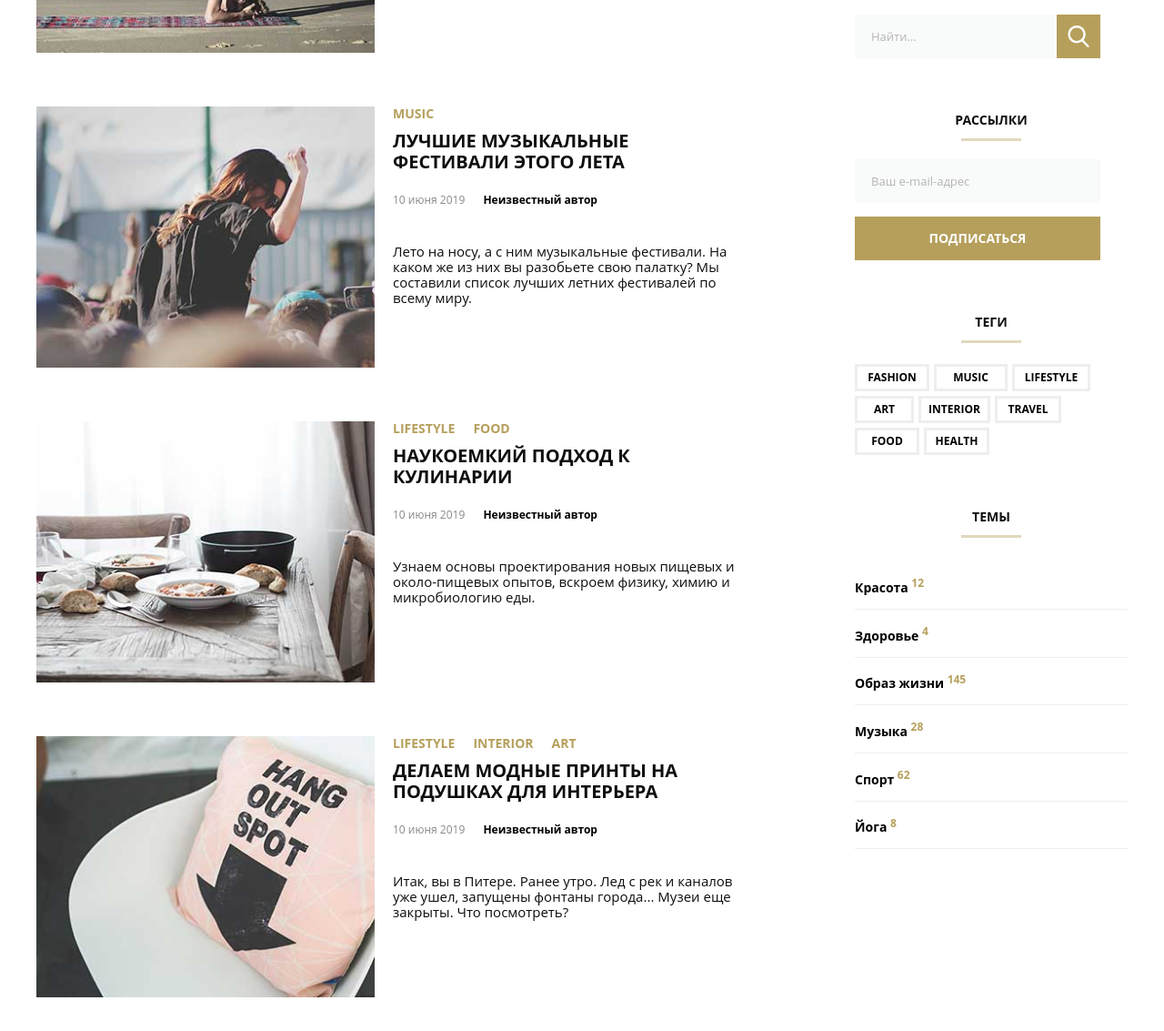
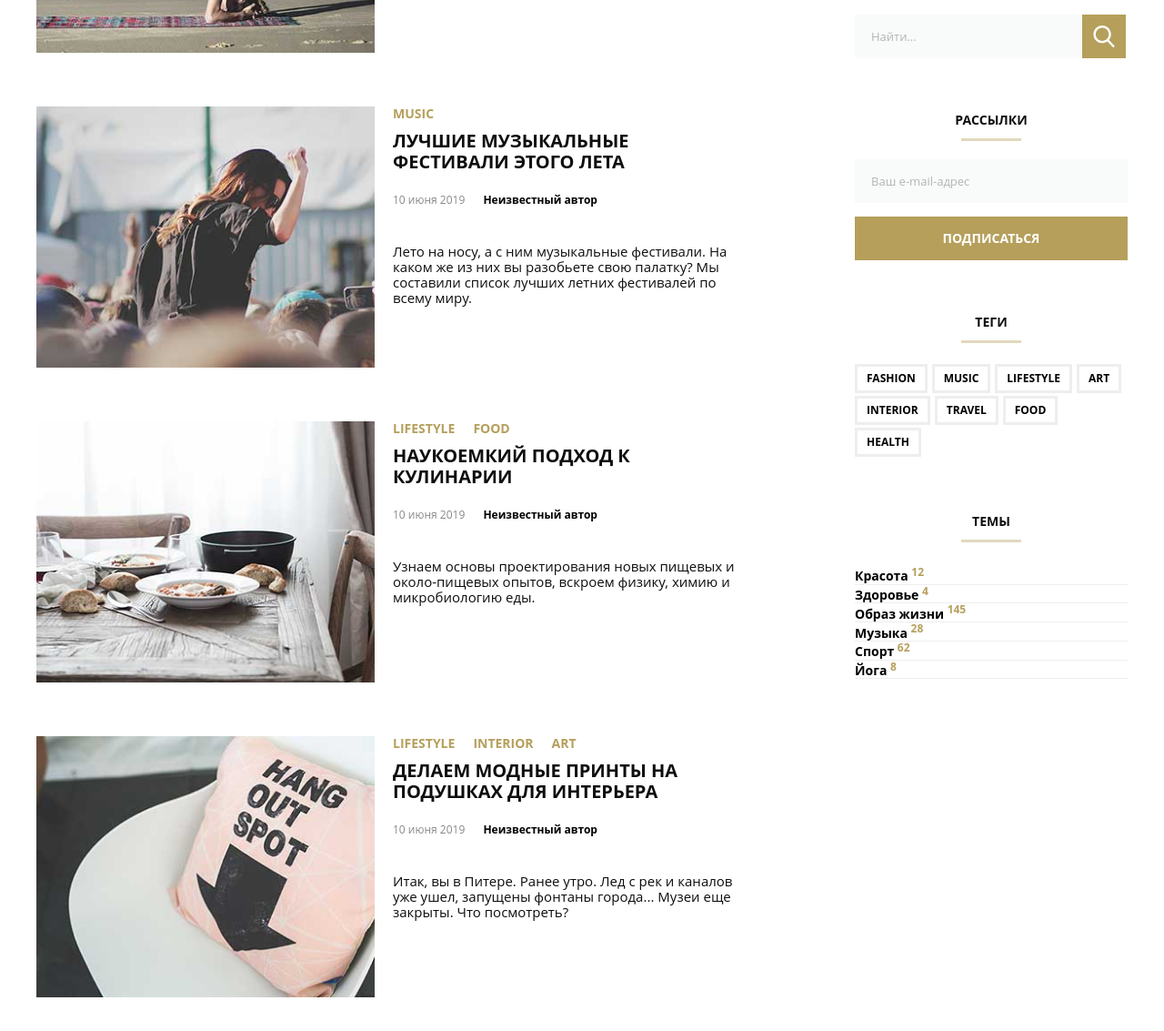
Before and after one commit to Natala-K/mq-diploma, a plain HTML site: page index.html in a window 1280 px wide. Shown: the part 1500-2633 px from the top of the page at 91% size. Drawn offline with nearby package versions, Linux system fonts and the light colour scheme; a web font is replaced by a local one.

Commit message:
Add files via upload

```diff
--- a/css/media.css
+++ b/css/media.css
@@ -17,6 +17,7 @@
         justify-content: space-between;
         align-items: center;
         flex-direction: column;
+
 
     }
 
@@ -73,7 +74,9 @@
         width: 271px;
         height: 64px;
         margin-top: 150px;
-        align-items: center;
+        margin-left: auto;
+        margin-right: auto;
+
     }
 
 
@@ -493,4 +496,8 @@
         margin-bottom: 10px;
     }
 
+    .footer_container {
+
+    }
+
 }
--- a/css/style.css
+++ b/css/style.css
@@ -67,6 +67,7 @@ input {
   display: flex;
   justify-content: space-between;
   align-items: flex-end;
+
 
 
 }
@@ -145,6 +146,7 @@ input {
   width: 178px;
   z-index: 2;
   position: relative;
+  margin-right: auto;
 }
 
 .list-reset {
@@ -453,7 +455,6 @@ textarea {
 
 .last-news-title-line::after {
   content: "";
-
   width: 66px;
   min-height: 3px;
   background-color: #b59f5b;
@@ -525,7 +526,7 @@ textarea {
 .search-input {
   box-sizing: border-box;
   resize: none;
-  width: 222px;
+  width: 250px;
   height: 48px;
   padding-left: 18px;
   padding-right: 18px;
@@ -538,7 +539,7 @@ textarea {
 .address-input {
   box-sizing: border-box;
   resize: none;
-  width: 270px;
+  width: 100%;
   height: 48px;
   padding-left: 18px;
   padding-right: 18px;
@@ -546,6 +547,7 @@ textarea {
   margin-top: 20px;
 
 }
+
 
 
 .address-input:focus {
@@ -692,14 +694,14 @@ textarea {
 }
 
 .sign-in-button {
-  width: 270px;
+  width: 100%;
   height: 48px;
 
 }
 
 
 .sign-in-button:hover {
-  width: 270px;
+  width: 100%;
   height: 48px;
   background-color: #323232;
   cursor: pointer;
@@ -737,66 +739,24 @@ a {
   align-items: center;
   background-color: rgba(244, 243, 241, 0);
   border: 3px solid #eeeeee;
-  height: 24px;
+ padding: 6px 10px;
+ margin-bottom: 3px;
+
 }
 
+
+.tegs-list-item:not(:last-child) {
+
+ margin-right: 5px;
+}
 
 .tegs-list-item:hover {
   border: 3px solid #b59f5b;
 }
 
-.fashion-1 {
 
-  width: 76px;
-  margin-right: 5px;
 
-}
 
-.music-1 {
-
-  width: 75px;
-  margin-right: 5px;
-}
-
-.lifestyle-1 {
-
-  width: 80px;
-  margin-bottom: 5px;
-
-}
-
-.art-1 {
-
-  width: 59px;
-  margin-right: 5px;
-
-}
-
-.interior-1 {
-
-  width: 73px;
-  margin-right: 5px;
-}
-
-.travel-1 {
-
-  width: 67px;
-  margin-bottom: 5px;
-
-}
-
-.food-1 {
-
-  width: 65px;
-  margin-right: 5px;
-
-}
-
-.health-1 {
-
-  width: 66px;
-
-}
 
 .social-iconfacebook {
   background-image: url("../svg/002-pinterest.svg");
@@ -920,14 +880,14 @@ a {
   text-transform: uppercase;
   color: #b59f5b;
   font-weight: 700;
-  margin-right: 10px;
+
   position: relative;
   z-index: 2;
 
 }
 
 
-.trends-link:not(:last-child) {
+.trends-link-list:not(:last-child) {
   margin-right: 10px;
 }
 
@@ -1135,9 +1095,6 @@ a {
 
 }
 
-.topics-list-item {
-  line-height: 47px;
-}
 
 .trends-container {
   display: flex;
@@ -1364,6 +1321,8 @@ a {
   justify-content: center;
   align-items: center;
 
+
+
 }
 
 .popup {
@@ -1371,6 +1330,7 @@ a {
   width: 280px;
   padding: 50px 30px 30px 30px;
   background-color: #ffffff;
+  position: relative;
 
 
 }
@@ -1430,11 +1390,10 @@ a {
 .textarea-input {
   box-sizing: border-box;
   width: 100%;
-  min-height: 150px;
   padding: 15px;
   margin-top: 10px;
   text-align: top;
-
+  resize: none;
 }
 
 
@@ -1489,9 +1448,10 @@ p {
   height: 20px;
   background-image: url("../svg/form-x.svg");
   background-repeat: no-repeat;
-  display: block;
   margin-left: 290px;
-  margin-top: -10px;
+  position: absolute;
+  top: -23px;
+  background-color: transparent;
 
 }
 
@@ -1499,3 +1459,7 @@ p {
 
   background-color: #323232;
 }
+
+.footer_container {
+  padding-bottom: 45px;
+}
```
